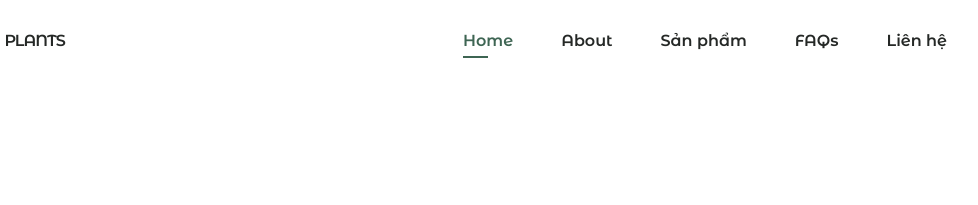
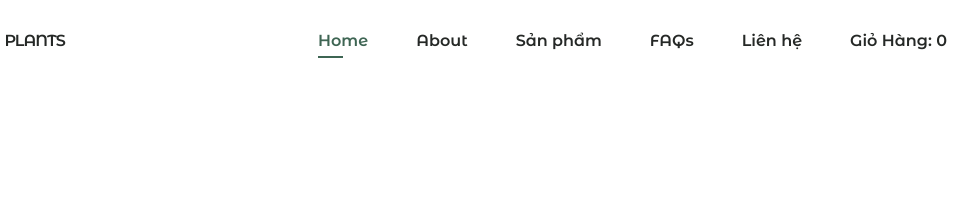
Before and after one commit to Anhquan1601/plants, a plain HTML site: page responsive-plants-website-main/responsive-plants-website-main/index.html in a window 1280 px wide. Shown: the top 205 px of the page, 177-1155 px from the left. Drawn offline with nearby package versions, Linux system fonts and the light colour scheme; some packages are replaced by stand-ins of ours; a script that the page names is missing.

Commit message:
Add files via upload

```diff
--- a/responsive-plants-website-main/responsive-plants-website-main/assets/js/main.js
+++ b/responsive-plants-website-main/responsive-plants-website-main/assets/js/main.js
@@ -97,4 +97,5 @@ function SendMail() {
             icon: "success"
           });
     })
+
 }
--- a/responsive-plants-website-main/responsive-plants-website-main/index.html
+++ b/responsive-plants-website-main/responsive-plants-website-main/index.html
@@ -12,16 +12,17 @@
 
         <!--=============== CSS ===============-->
         <link rel="stylesheet" href="assets/css/styles.css">
-
+        <!--=============== Script ===============-->
         <script type="text/javascript"
              src="https://cdn.jsdelivr.net/npm/@emailjs/browser@4/dist/email.min.js">
         </script>
         <script type="text/javascript">
              emailjs.init('-wBm4hpbsH2TuHQJa')
         </script>
+
         <script src="https://cdn.jsdelivr.net/npm/sweetalert2@11"></script>
 
-        <title>Responsive plants website - Bedimcode</title>
+        <title>Plants</title>
     </head>
     <body>
         <!--==================== HEADER ====================-->
@@ -36,6 +37,7 @@
                         <li class="nav__item">
                             <a href="#home" class="nav__link active-link">Home</a>
                         </li>
+
                         <li class="nav__item">
                             <a href="#about" class="nav__link">About</a>
                         </li>
@@ -47,6 +49,9 @@
                         </li>
                         <li class="nav__item">
                             <a href="#contact" class="nav__link">Liên hệ</a>
+                        </li>
+                        <li class="nav__item">
+                            <a href="cart.html" class="nav__link">Giỏ Hàng: <span id='total'>0</span></a>
                         </li>
                     </ul>
                 </div>
@@ -159,7 +164,9 @@
                     Dưới đây là một số cây được chọn lọc từ phòng trưng bày của chúng tôi, tất cả đều có hình dáng đẹp và tuổi thọ cao. Hãy mua và tận hưởng chất lượng tốt nhất.
                 </p>
 
+
                 <div class="product__container grid">
+
                     <article class="product__card">
 
 
```
Also changed, not shown: responsive-plants-website-main/responsive-plants-website-main/cart.html (added).
